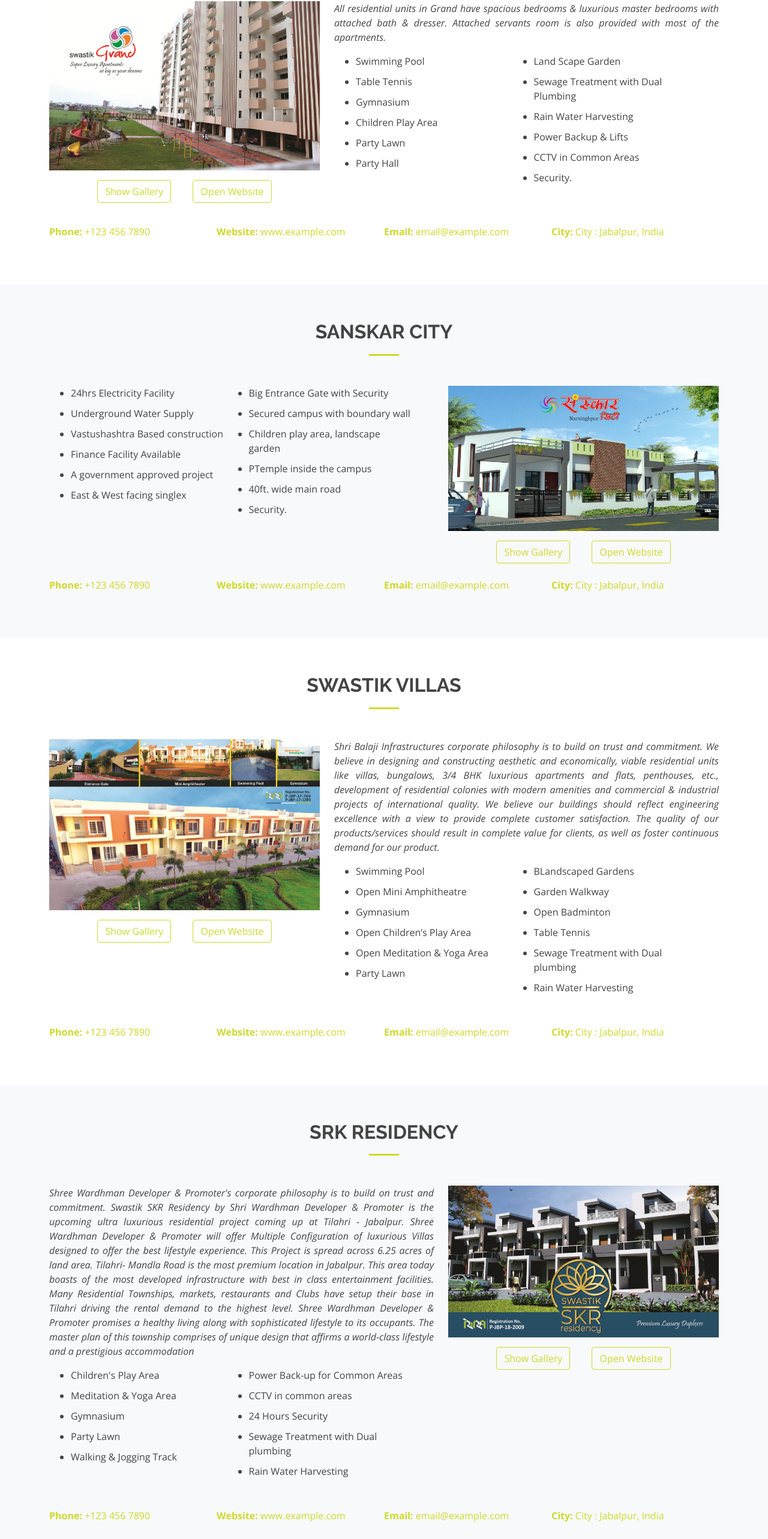
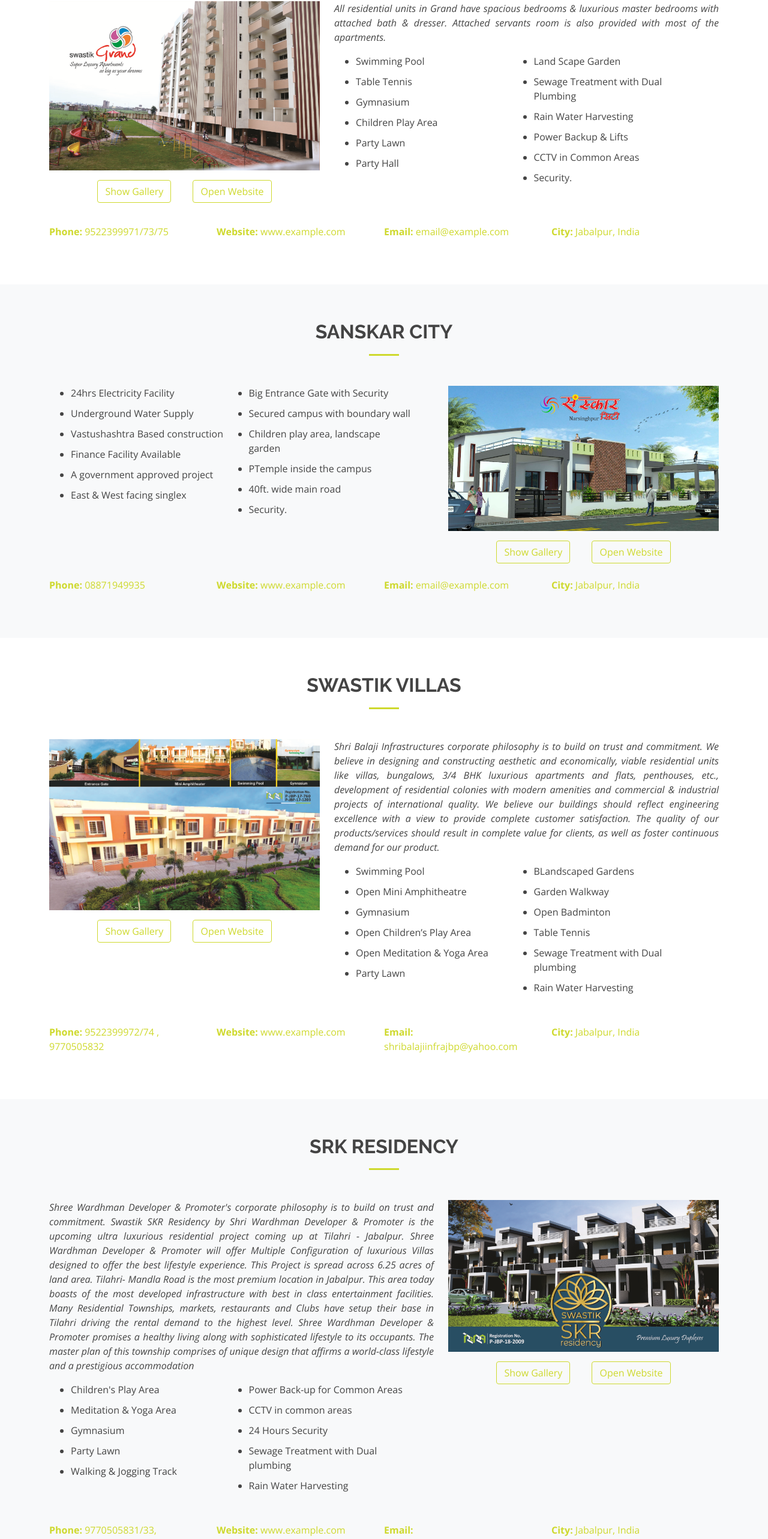
Before and after one commit to Rajsoni03/shriwardhmagroup, a plain HTML site: page infrastructure.html in a window 1280 px wide. Shown: the part 216-2781 px from the top of the page at 60% size. Drawn offline with nearby package versions, Linux system fonts and the light colour scheme.

Commit message:
Changes updated

```diff
--- a/infrastructure.html
+++ b/infrastructure.html
@@ -101,7 +101,7 @@
                     <div class="row mt-lg-4 my-contact">
                         <div class="col-lg-3">
                             <ul>
-                                <li><i class="bi bi-rounded-right"></i> <strong>Phone:</strong> +123 456 7890</li>
+                                <li><i class="bi bi-rounded-right"></i> <strong>Phone:</strong> 9522399971/73/75</li>
                             </ul>
                         </div>
                         <div class="col-lg-3">
@@ -116,7 +116,7 @@
                         </div>
                         <div class="col-lg-3">
                             <ul>
-                                <li><i class="bi bi-rounded-right"></i> <strong>City:</strong> City : Jabalpur, India</li>
+                                <li><i class="bi bi-rounded-right"></i> <strong>City:</strong> Jabalpur, India</li>
                             </ul>
                         </div>
                     </div>
@@ -182,7 +182,7 @@
                     <div class="row mt-lg-4 my-contact order-3">
                         <div class="col-lg-3">
                             <ul>
-                                <li><i class="bi bi-rounded-right"></i> <strong>Phone:</strong> +123 456 7890</li>
+                                <li><i class="bi bi-rounded-right"></i> <strong>Phone:</strong> 08871949935</li>
                             </ul>
                         </div>
                         <div class="col-lg-3">
@@ -197,7 +197,7 @@
                         </div>
                         <div class="col-lg-3">
                             <ul>
-                                <li><i class="bi bi-rounded-right"></i> <strong>City:</strong> City : Jabalpur, India</li>
+                                <li><i class="bi bi-rounded-right"></i> <strong>City:</strong> Jabalpur, India</li>
                             </ul>
                         </div>
                     </div>
@@ -249,7 +249,7 @@
                     <div class="row mt-lg-4 my-contact">
                         <div class="col-lg-3">
                             <ul>
-                                <li><i class="bi bi-rounded-right"></i> <strong>Phone:</strong> +123 456 7890</li>
+                                <li><i class="bi bi-rounded-right"></i> <strong>Phone:</strong> 9522399972/74 , 9770505832</li>
                             </ul>
                         </div>
                         <div class="col-lg-3">
@@ -259,12 +259,12 @@
                         </div>
                         <div class="col-lg-3">
                             <ul>
-                                <li><i class="bi bi-rounded-right"></i> <strong>Email:</strong> email@example.com</li>
+                                <li><i class="bi bi-rounded-right"></i> <strong>Email:</strong> shribalajiinfrajbp@yahoo.com</li>
                             </ul>
                         </div>
                         <div class="col-lg-3">
                             <ul>
-                                <li><i class="bi bi-rounded-right"></i> <strong>City:</strong> City : Jabalpur, India</li>
+                                <li><i class="bi bi-rounded-right"></i> <strong>City:</strong> Jabalpur, India</li>
                             </ul>
                         </div>
                     </div>
@@ -314,7 +314,7 @@
                     <div class="row mt-lg-4 my-contact order-3">
                         <div class="col-lg-3">
                             <ul>
-                                <li><i class="bi bi-rounded-right"></i> <strong>Phone:</strong> +123 456 7890</li>
+                                <li><i class="bi bi-rounded-right"></i> <strong>Phone:</strong> 9770505831/33, 9522399975</li>
                             </ul>
                         </div>
                         <div class="col-lg-3">
@@ -324,12 +324,12 @@
                         </div>
                         <div class="col-lg-3">
                             <ul>
-                                <li><i class="bi bi-rounded-right"></i> <strong>Email:</strong> email@example.com</li>
+                                <li><i class="bi bi-rounded-right"></i> <strong>Email:</strong> skrresidencyjbp@gmail.com</li>
                             </ul>
                         </div>
                         <div class="col-lg-3">
                             <ul>
-                                <li><i class="bi bi-rounded-right"></i> <strong>City:</strong> City : Jabalpur, India</li>
+                                <li><i class="bi bi-rounded-right"></i> <strong>City:</strong> Jabalpur, India</li>
                             </ul>
                         </div>
                     </div>
```
Also changed, not shown: education.html (+9 -9 lines), services.html (+7 -7 lines).
